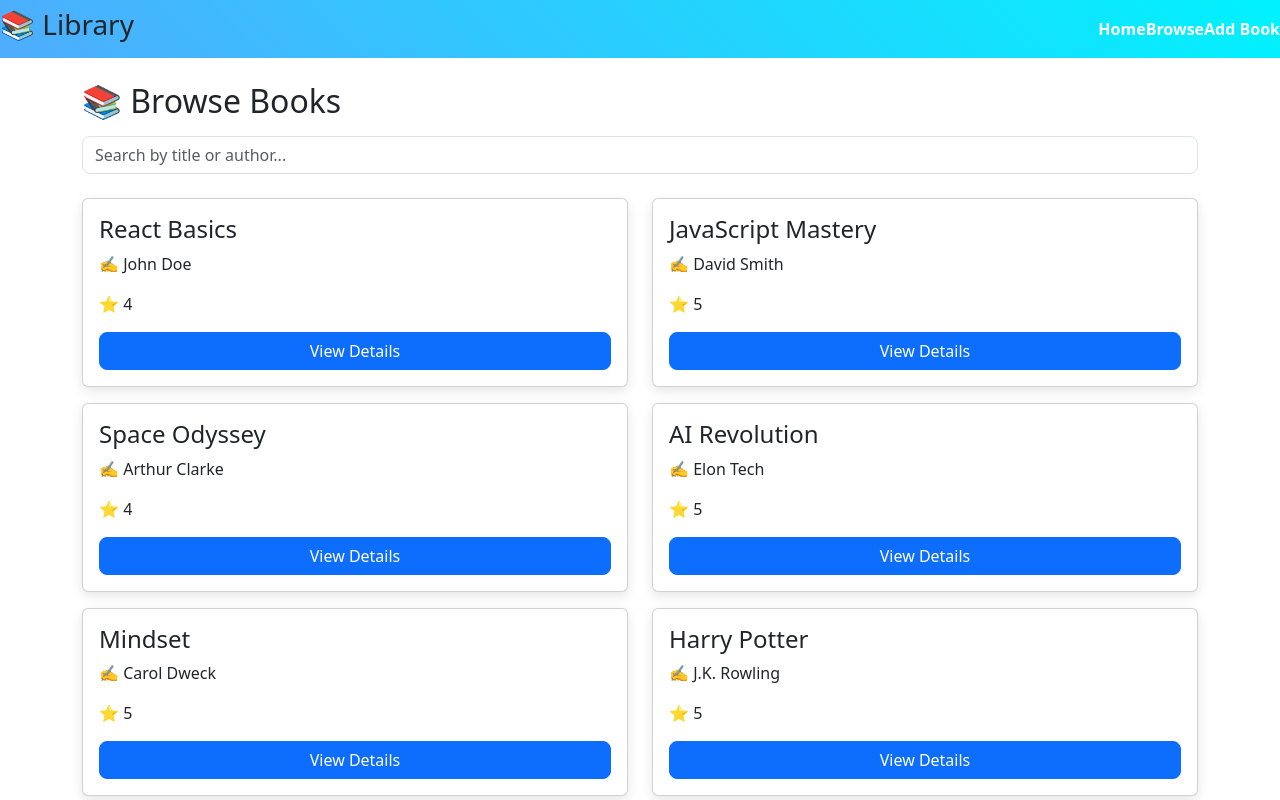
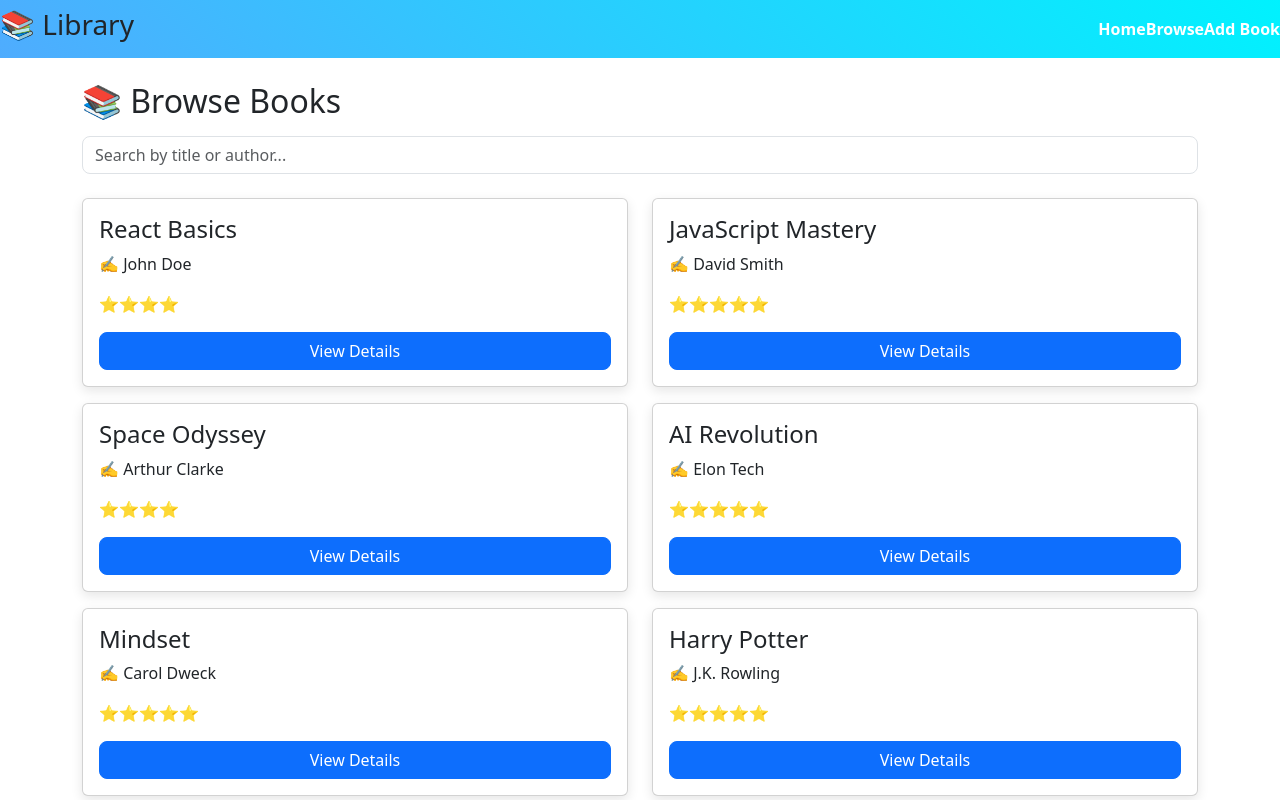
Before and after one commit to MadhumithaMendu/online-library, a React (Vite) app: page /books/all in a window 1280 px wide. Shown: the top 800 px of the page. Built offline with nearby package versions, Linux system fonts and the light colour scheme.

Commit message:
Display book ratings using star icons instead of numbers

```diff
--- a/src/pages/BookDetails.jsx
+++ b/src/pages/BookDetails.jsx
@@ -18,8 +18,7 @@ function BookDetails() {
     <h2>{book.title}</h2>
     <p><b>Author:</b> {book.author}</p>
     <p>{book.description}</p>
-    <p><b>Rating:</b> ⭐ {book.rating}</p>
-
+<p>{"⭐".repeat(book.rating)}</p>
     <Link to="/books/all" className="btn btn-secondary mt-3">
       Back to Browse
     </Link>
--- a/src/pages/BrowseBooks.jsx
+++ b/src/pages/BrowseBooks.jsx
@@ -35,8 +35,7 @@ function BrowseBooks() {
           <div className="card p-3 mb-3">
             <h4>{book.title}</h4>
             <p>✍ {book.author}</p>
-            <p>⭐ {book.rating}</p>
-
+<p>{"⭐".repeat(book.rating)}</p>
             <Link to={`/book/${book.id}`} className="btn btn-primary">
               View Details
             </Link>
```
